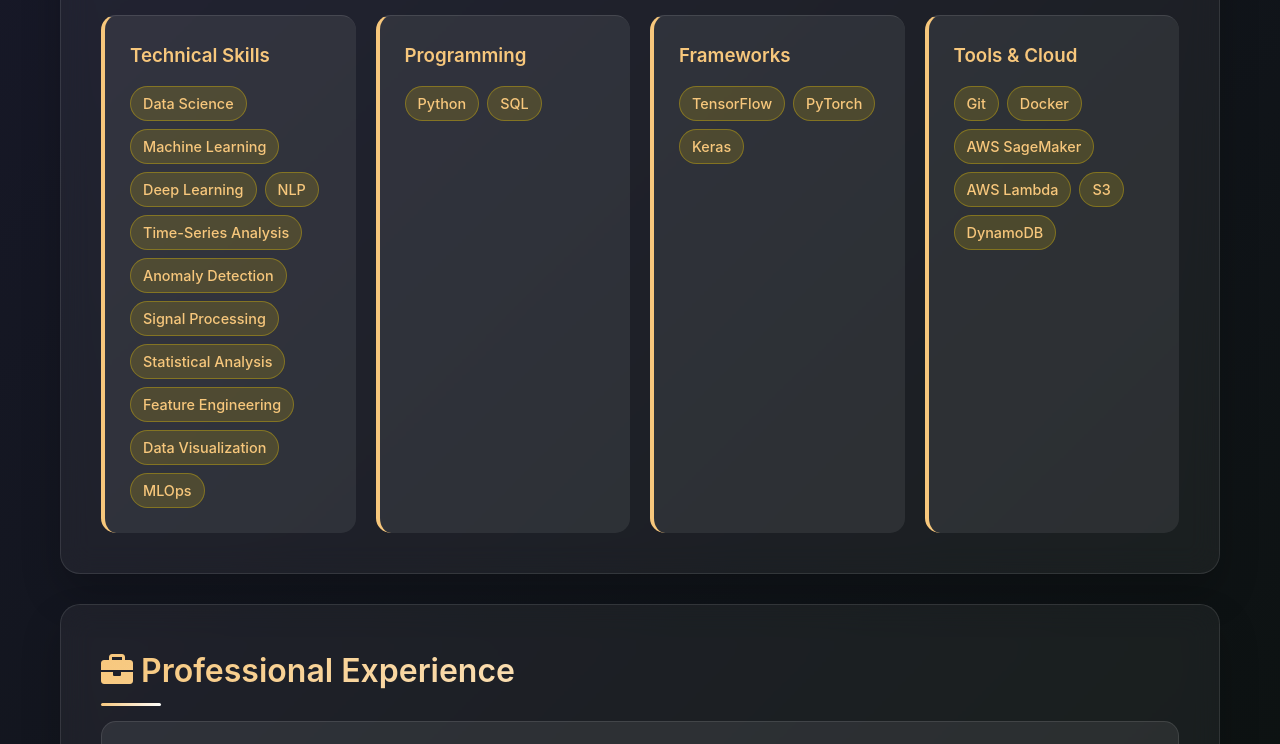
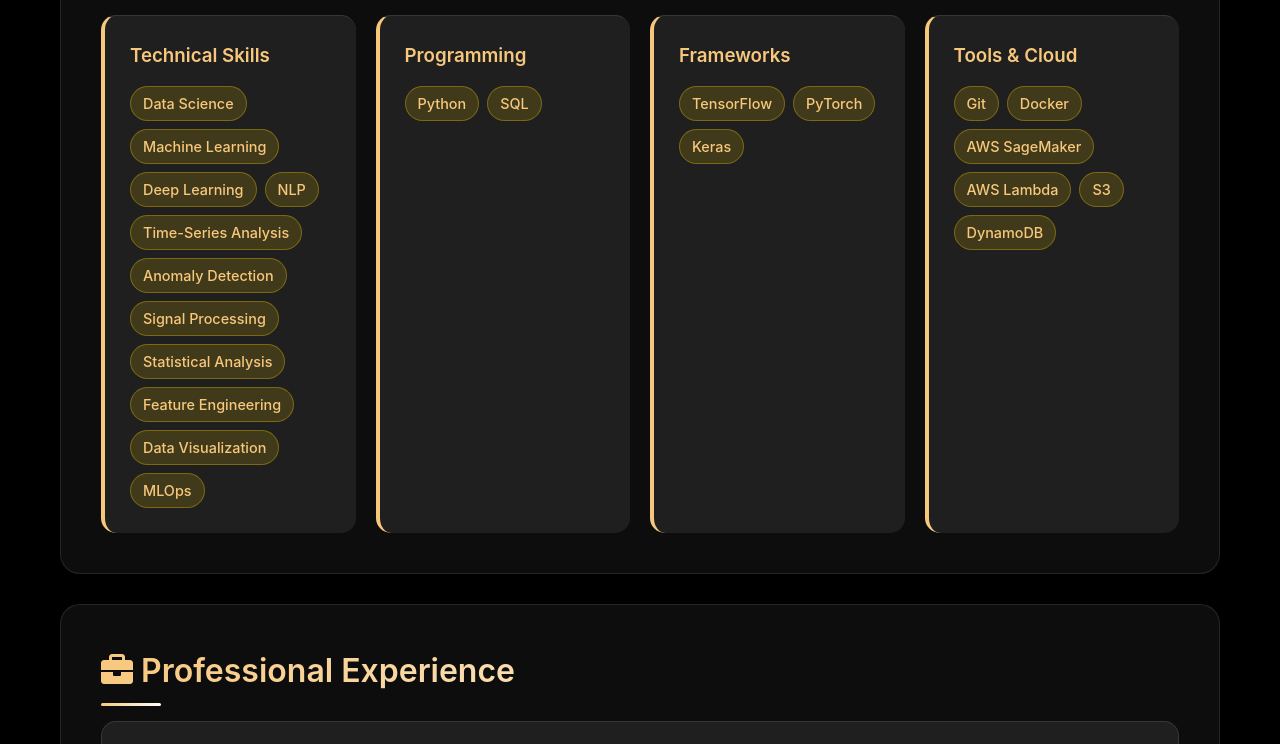
Before and after one commit to Arkapravaroy/Arkapravaroy.github.io, a plain HTML site: page index.html in a window 1280 px wide. Shown: the part 717-1461 px from the top of the page. Drawn offline with Linux system fonts and the light colour scheme.

Commit message:
Update index.html

```diff
--- a/index.html
+++ b/index.html
@@ -20,7 +20,7 @@
             line-height: 1.6;
             color: #e0e0e0; /* Light text for dark background */
             /* Professional dark gradient background */
-            background: linear-gradient(135deg, #1a1a2e 0%, #0b110e 50%, #153324 100%);
+            background: linear-gradient(120deg, #000000 50%, #0b110e 100%);
             min-height: 100vh;
         }
 
```
